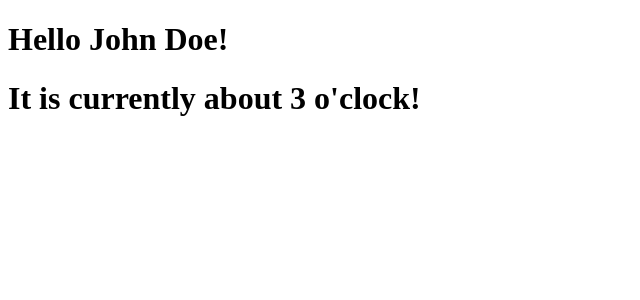
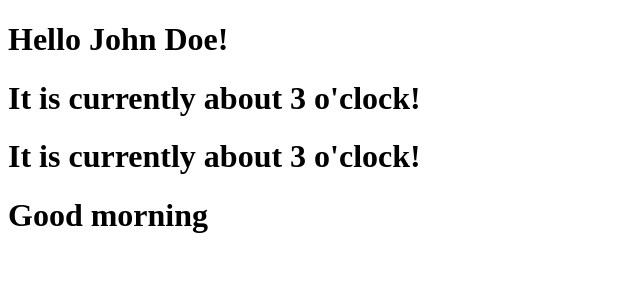
Before and after one commit to godkinja/ReactLearning, a React (Vite) app in the folder Learning/props/: page / in a window 1280 px wide. Shown: the top 300 px of the page, without its empty margins (0-640 px from the left). Built offline with nearby package versions, Linux system fonts and the light colour scheme.

Commit message:
Update hours

```diff
--- a/Learning/props/src/App.jsx
+++ b/Learning/props/src/App.jsx
@@ -7,12 +7,34 @@ export default function App() {
 
   const date = new Date()
 
+  const hours = date.getHours() % 12
+
+  let timeOfDay
+
+  if (hours < 12) {
+
+    timeOfDay = 'morning'
+
+  } else if (hours >= 12 && hours < 17) {
+
+    timeOfDay = 'afternoon'
+
+  } else {
+
+    timeOfDay = 'night'
+
+  }
+
   return (
     <>
       <h1>Hello {firstName} {lastName}!</h1>
 
       <h1>It is currently about {date.getHours() % 12} o'clock!</h1>
 
+      <h1>It is currently about {hours} o'clock!</h1>
+
+      <h1>Good {timeOfDay}</h1>
+
     </>
   )
 }
```
